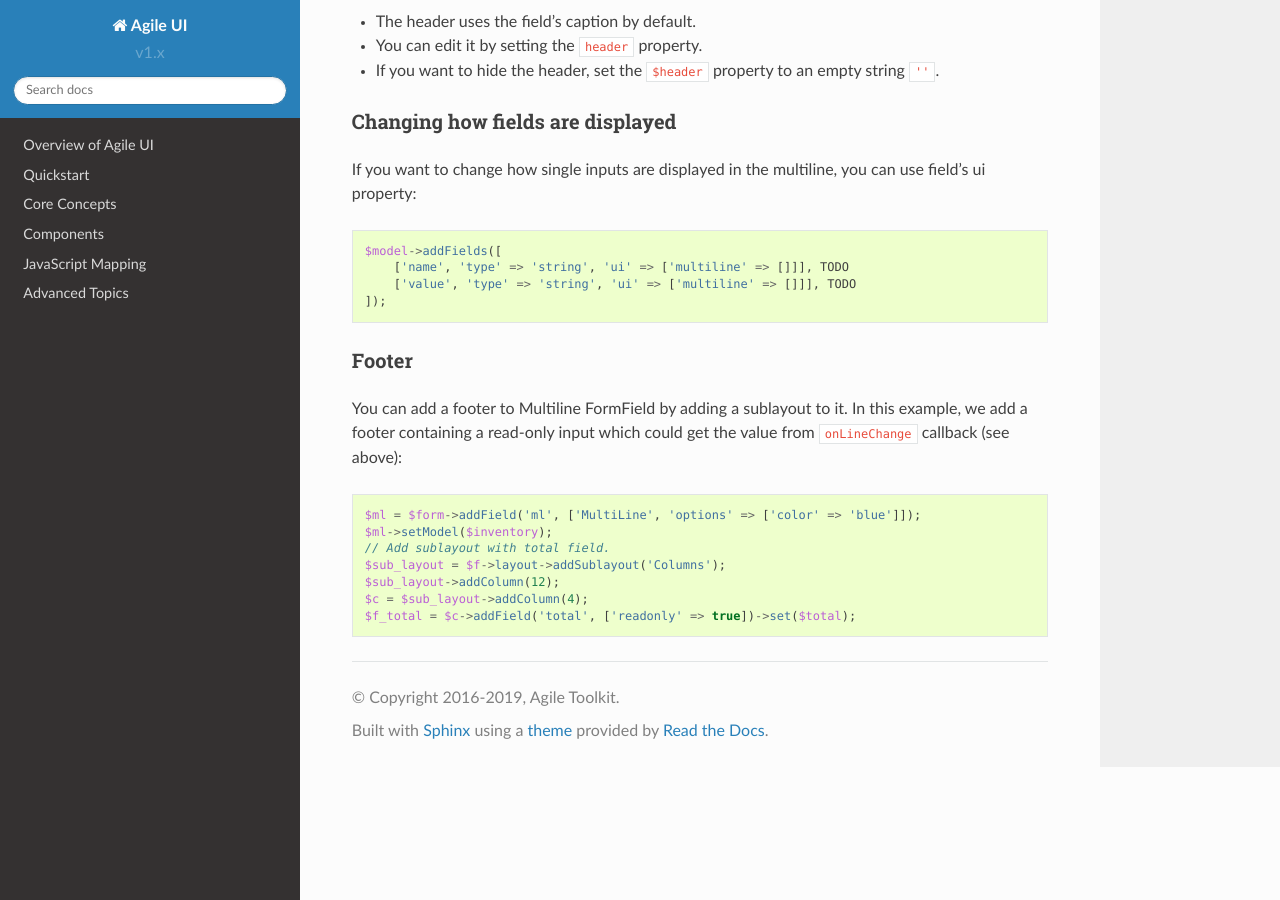
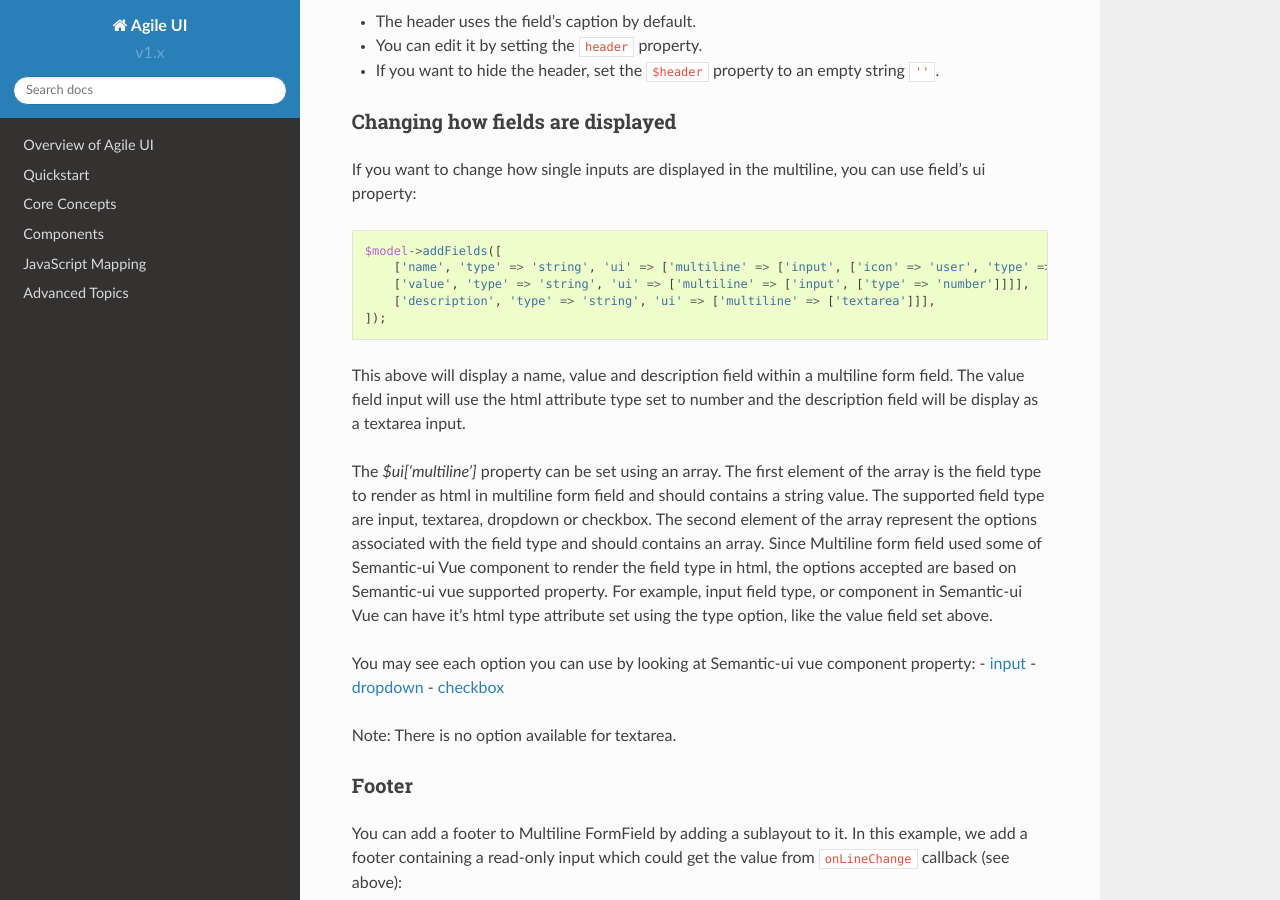
Before and after one commit to atk4/ui, a Sphinx documentation site: the page built from docs/multiline.rst, in a window 1280 px wide and 900 px high, scrolled down 4662 px. Built offline with Sphinx 7.4.7 and the Read the Docs theme 2.0.0, drawn with Linux system fonts in a browser that asks for light colours; pages that are not in the unit, such as notebooks, are missing from menus.

Commit message:
update doc

```diff
--- a/docs/multiline.rst
+++ b/docs/multiline.rst
@@ -178,9 +178,25 @@ Changing how fields are displayed
 If you want to change how single inputs are displayed in the multiline, you can use field's ui property::
 
     $model->addFields([
-        ['name', 'type' => 'string', 'ui' => ['multiline' => []]], TODO
-        ['value', 'type' => 'string', 'ui' => ['multiline' => []]], TODO
+        ['name', 'type' => 'string', 'ui' => ['multiline' => ['input', ['icon' => 'user', 'type' => 'text']]]],
+        ['value', 'type' => 'string', 'ui' => ['multiline' => ['input', ['type' => 'number']]]],
+        ['description', 'type' => 'string', 'ui' => ['multiline' => ['textarea']]],
     ]);
+
+This above will display a name, value and description field within a multiline form field. The value field input will use the html attribute type set to number and the
+description field will be display as a textarea input.
+
+The `$ui['multiline']` property can be set using an array. The first element of the array is the field type to render as html in multiline form field and should contains a string value. The supported field type are input, textarea, dropdown or checkbox.
+The second element of the array represent the options associated with the field type and should contains an array.
+Since Multiline form field used some of Semantic-ui Vue component to render the field type in html, the options accepted
+are based on Semantic-ui vue supported property. For example, input field type, or component in Semantic-ui Vue can have it's html type attribute set using the type option, like the value field set above.
+
+You may see each option you can use by looking at Semantic-ui vue component property:
+- `input <https://semantic-ui-vue.github.io/#/elements/input>`_
+- `dropdown <https://semantic-ui-vue.github.io/#/modules/dropdown>`_
+- `checkbox <https://semantic-ui-vue.github.io/#/modules/checkbox>`_
+
+Note: There is no option available for textarea.
 
 Footer
 ------
```
